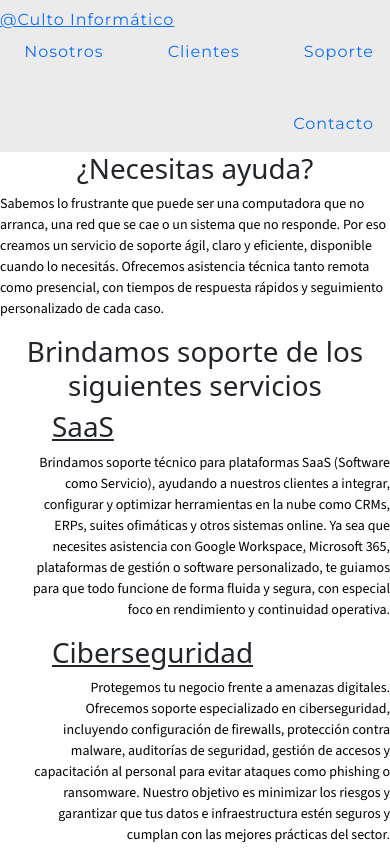
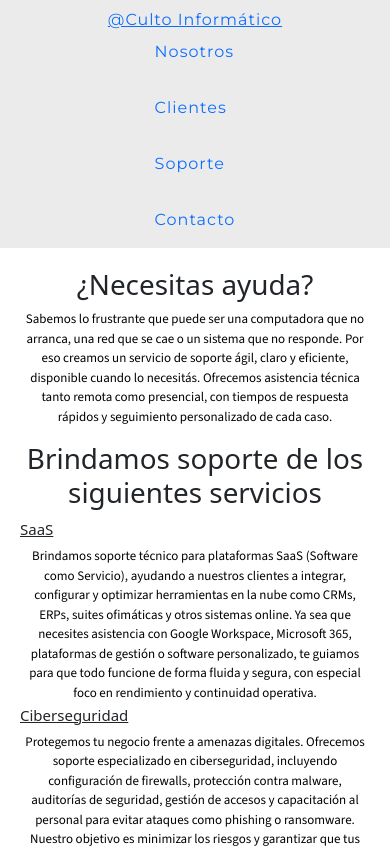
Before and after one commit to FJulianello/cultoinformatico, a plain HTML site: page pages/soporte.html in a window 390 px wide. Shown: the top 848 px of the page. Drawn offline with nearby package versions, Linux system fonts and the light colour scheme.

Commit message:
refactor support page layout and styles for improved readability and mobile responsiveness

```diff
--- a/pages/soporte.html
+++ b/pages/soporte.html
@@ -63,33 +63,37 @@
             Ofrecemos asistencia técnica tanto remota como presencial, con tiempos de respuesta rápidos y seguimiento
             personalizado de cada caso.</p>
         <h1>Brindamos soporte de los siguientes servicios</h1>
-        <ul>
+        <div>
             <h1 class="titulos-sop">SaaS</h1>
-            <p>Brindamos soporte técnico para plataformas SaaS (Software como Servicio), ayudando a nuestros clientes a
+            <p class="p-sop">Brindamos soporte técnico para plataformas SaaS (Software como Servicio), ayudando a
+                nuestros
+                clientes a
                 integrar, configurar y optimizar herramientas en la nube como CRMs, ERPs, suites ofimáticas y otros
                 sistemas online. Ya sea que necesites asistencia con Google Workspace, Microsoft 365, plataformas de
                 gestión o software personalizado, te guiamos para que todo funcione de forma fluida y segura, con
                 especial foco en rendimiento y continuidad operativa.</p>
             <h1 class="titulos-sop">Ciberseguridad</h1>
-            <p>Protegemos tu negocio frente a amenazas digitales. Ofrecemos soporte especializado en ciberseguridad,
+            <p class="p-sop">Protegemos tu negocio frente a amenazas digitales. Ofrecemos soporte especializado en
+                ciberseguridad,
                 incluyendo configuración de firewalls, protección contra malware, auditorías de seguridad, gestión de
                 accesos y capacitación al personal para evitar ataques como phishing o ransomware. Nuestro objetivo es
                 minimizar los riesgos y garantizar que tus datos e infraestructura estén seguros y cumplan con las
                 mejores prácticas del sector.</p>
             <h1 class="titulos-sop">Hardware</h1>
-            <p>Mantenemos y reparamos tu equipamiento informático para que puedas trabajar sin interrupciones.
+            <p class="p-sop">Mantenemos y reparamos tu equipamiento informático para que puedas trabajar sin
+                interrupciones.
                 Realizamos diagnóstico y reparación de computadoras, notebooks, impresoras, servidores y periféricos,
                 así como instalaciones y actualizaciones de componentes.
-
                 También asesoramos en la compra de nuevo hardware y nos encargamos de su correcta instalación y puesta
                 en marcha.</p>
             <h1 class="titulos-sop">Outsourcing</h1>
-            <p>Actuamos como tu departamento de tecnología. Mediante el outsourcing IT, nos convertimos en aliados
+            <p class="p-sop">Actuamos como tu departamento de tecnología. Mediante el outsourcing IT, nos convertimos en
+                aliados
                 estratégicos para tu empresa, gestionando todas las necesidades tecnológicas: desde soporte técnico a
                 usuarios, mantenimiento preventivo, monitoreo de redes y actualización de sistemas. Este modelo te
                 permite contar con especialistas sin tener que contratar personal interno, optimizando costos y
                 garantizando una respuesta profesional constante.</p>
-        </ul>
+        </div>
 
     </main>
 
--- a/styles/style.css
+++ b/styles/style.css
@@ -74,8 +74,11 @@ h3 {
 }
 
 .titulos-sop{
+    display: inline-block;
+    justify-content: flex-start;
     text-decoration: underline;
     text-align: left;
+    align-items: flex-start;
 }
 
 /* PARRAFOS */
@@ -113,6 +116,14 @@ p {
     font-style: italic;
 }
 
+.p-sop {
+    display: inline-block;
+    text-align: right;
+    margin-right: 200px;
+    padding-left: 50%;
+}
+
+
 /* CUERPO Y MAINS */
 
 body {
@@ -143,3 +154,66 @@ div h5 {
     margin: 10px;
     text-align: center;
 }
+
+/* MOBILE STYLES */
+@media (max-width: 600px) {
+    nav, .navbar {
+        flex-direction: column;
+        align-items: center;
+        justify-content: center;
+    }
+    .navbar ul {
+        flex-direction: column;
+        gap: 16px;
+        padding: 0;
+    }
+    .logo {
+        width: 60px;
+        margin-bottom: 10px;
+    }
+    section {
+        margin: 20px 5px;
+        padding: 20px 10px;
+        border-width: 2px;
+    }
+    h1 {
+        font-size: 22px;
+        margin: 10px 0;
+    }
+    h3 {
+        font-size: 16px;
+        padding: 0 5px;
+    }
+
+    main{
+        padding: 20px;
+        width: 100%;
+        box-sizing: border-box;
+    }
+    .titulos-sop {
+        text-align: center;
+        padding: 0;
+        font-size: 15px;
+    }
+    p, .par-der, .par-cen, .p-sop {
+        text-align: center;
+        font-size: 13px;
+        padding: 0 0;
+        margin: 0;
+    }
+
+    ul{
+        padding: 0px 0px 0px 0px;
+        margin: 0;
+        list-style-type: none;
+
+    }
+    footer {
+        padding: 10px 5px;
+        text-align: center;
+    }
+    div h5 {
+        font-size: 16px;
+        margin: 5px 0;
+    }
+}
```
